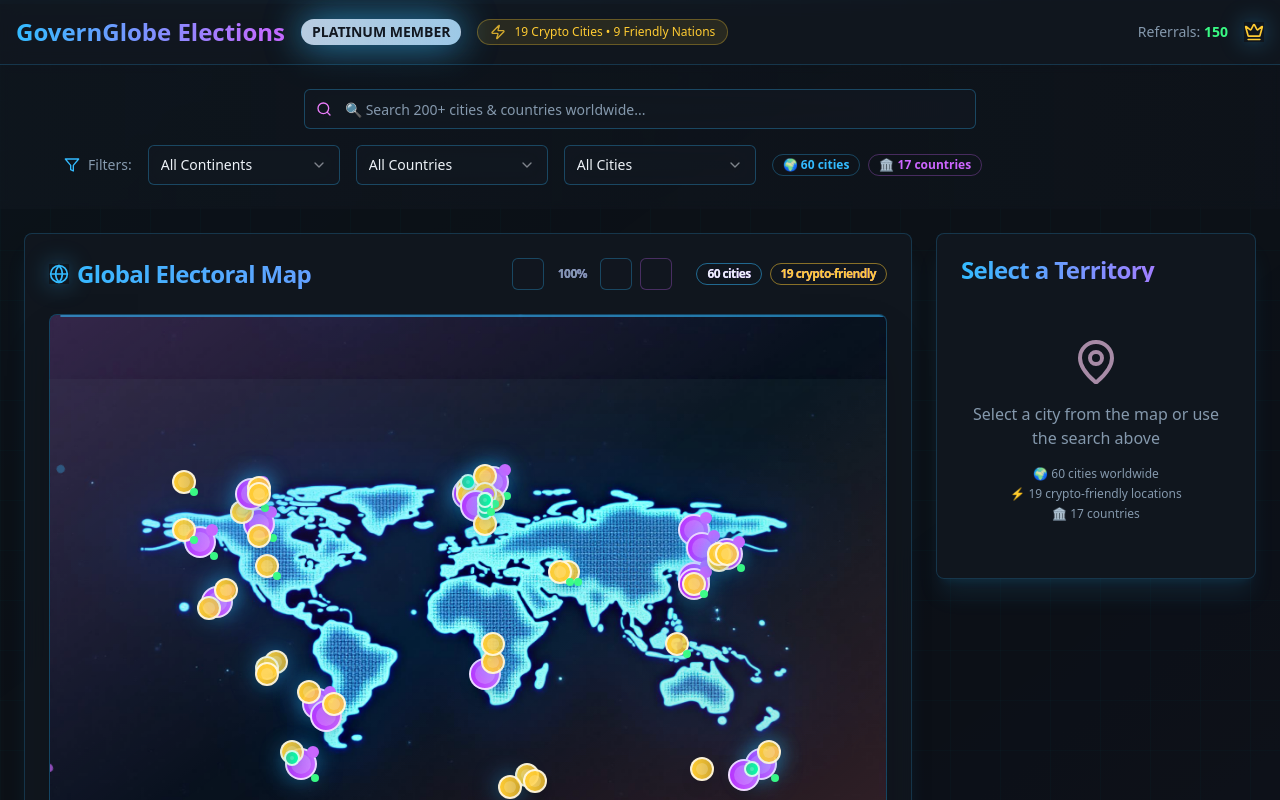
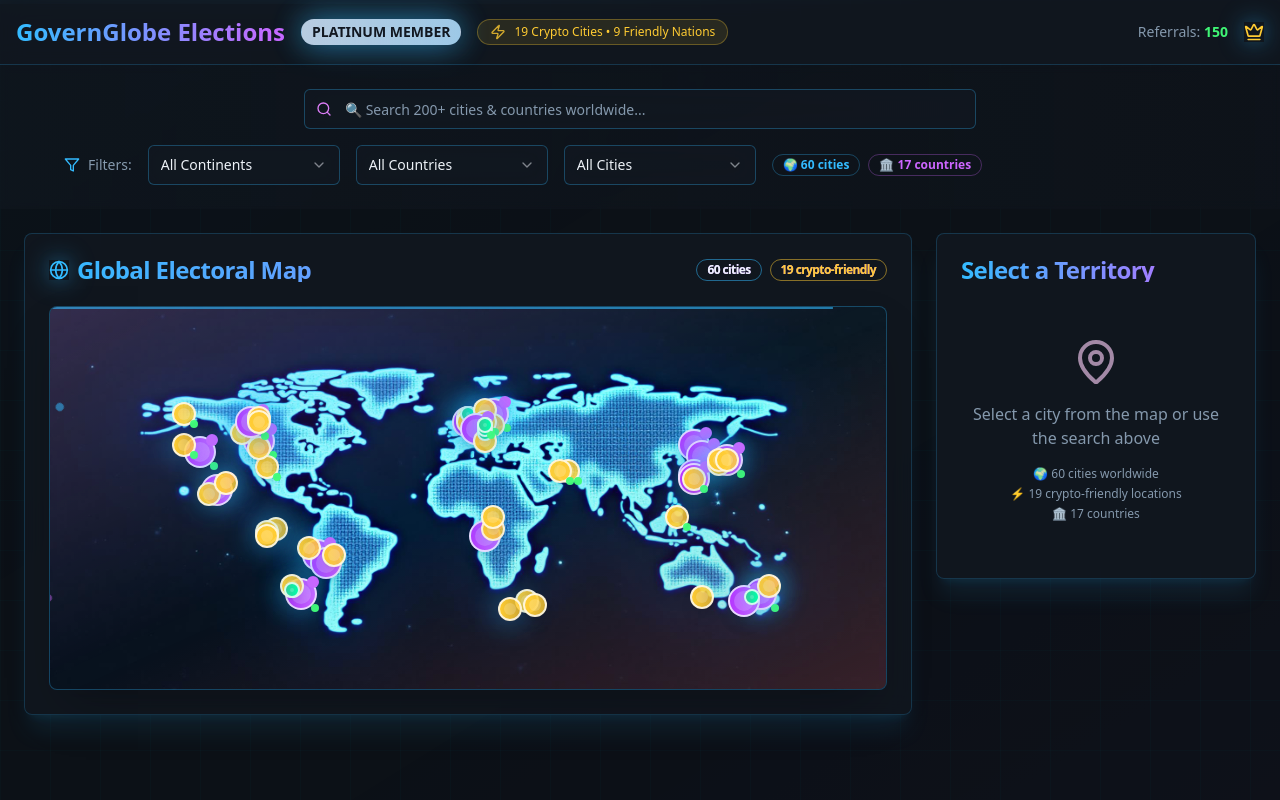
Before and after one commit to harryyatra506-sketch/govern-globe-elections, a React (Vite) app: page / in a window 1280 px wide. Shown: the top 800 px of the page. Built offline with nearby package versions, Linux system fonts and the light colour scheme.

Commit message:
Reverted to commit 3981b0592cb098b4ac75a29b18d5d3e57f003272

```diff
--- a/src/components/WorldMap.tsx
+++ b/src/components/WorldMap.tsx
@@ -1,5 +1,5 @@
 import { useState } from 'react';
-import { Users, Crown, MapPin, Filter, Globe, Zap, TrendingUp, Building, Flag, ZoomIn, ZoomOut, RotateCcw } from 'lucide-react';
+import { Users, Crown, MapPin, Filter, Globe, Zap, TrendingUp, Building, Flag } from 'lucide-react';
 import { Button } from './ui/button';
 import { Card, CardContent, CardHeader, CardTitle } from './ui/card';
 import { Badge } from './ui/badge';
@@ -32,8 +32,6 @@ const WorldMap = () => {
   const [cityFilter, setCityFilter] = useState<'all' | 'elections' | 'governors' | 'crypto'>('all');
   const [user] = useState<User>({ name: 'John Doe', tier: 'platinum', referrals: 150 });
   const [zoomLevel, setZoomLevel] = useState(1);
-  const [mapCenter, setMapCenter] = useState({ x: 50, y: 50 });
-  const [clickedTerritory, setClickedTerritory] = useState<string | null>(null);
 
   // Filter cities based on filters
   const getFilteredCities = (): CityData[] => {
@@ -65,8 +63,7 @@ const WorldMap = () => {
 
   const handleCitySelect = (city: CityData) => {
     setSelectedTerritory(city);
-    setZoomLevel(2.5);
-    setMapCenter({ x: city.coordinates.x, y: city.coordinates.y });
+    setZoomLevel(2);
   };
 
   const handleCountrySelect = (country: CountryData) => {
@@ -79,25 +76,7 @@ const WorldMap = () => {
 
   const handleTerritoryClick = (city: CityData) => {
     setSelectedTerritory(city);
-    setZoomLevel(2.5);
-    setMapCenter({ x: city.coordinates.x, y: city.coordinates.y });
-    setClickedTerritory(city.id);
-    // Remove the clicked animation after a short delay
-    setTimeout(() => setClickedTerritory(null), 800);
-  };
-
-  const handleZoomIn = () => {
-    setZoomLevel(prev => Math.min(prev + 0.5, 4));
-  };
-
-  const handleZoomOut = () => {
-    setZoomLevel(prev => Math.max(prev - 0.5, 0.5));
-  };
-
-  const handleResetView = () => {
-    setZoomLevel(1);
-    setMapCenter({ x: 50, y: 50 });
-    setSelectedTerritory(null);
+    setZoomLevel(2);
   };
 
   const getAvailableCountries = () => {
@@ -253,38 +232,6 @@ const WorldMap = () => {
                 <Globe className="w-5 h-5 text-primary animate-glow-pulse" />
                 Global Electoral Map
                 <div className="flex items-center gap-2 ml-auto">
-                  {/* Zoom Controls */}
-                  <div className="flex items-center gap-1 mr-4">
-                    <Button
-                      variant="outline"
-                      size="sm"
-                      onClick={handleZoomOut}
-                      disabled={zoomLevel <= 0.5}
-                      className="h-8 w-8 p-0 bg-card/50 border-primary/30 hover:bg-primary/10"
-                    >
-                      <ZoomOut className="w-3 h-3" />
-                    </Button>
-                    <span className="text-xs text-muted-foreground px-2 min-w-12 text-center">
-                      {Math.round(zoomLevel * 100)}%
-                    </span>
-                    <Button
-                      variant="outline"
-                      size="sm"
-                      onClick={handleZoomIn}
-                      disabled={zoomLevel >= 4}
-                      className="h-8 w-8 p-0 bg-card/50 border-primary/30 hover:bg-primary/10"
-                    >
-                      <ZoomIn className="w-3 h-3" />
-                    </Button>
-                    <Button
-                      variant="outline"
-                      size="sm"
-                      onClick={handleResetView}
-                      className="h-8 w-8 p-0 bg-card/50 border-accent/30 hover:bg-accent/10 ml-1"
-                    >
-                      <RotateCcw className="w-3 h-3" />
-                    </Button>
-                  </div>
                   <Badge variant="outline" className="text-xs border-primary/50">
                     {filteredCities.length} cities
                   </Badge>
@@ -296,12 +243,8 @@ const WorldMap = () => {
             </CardHeader>
             <CardContent>
               <div
-                className="relative w-full h-[600px] bg-cover bg-center rounded-lg border border-primary/30 overflow-hidden shadow-2xl cursor-move"
-                style={{
-                  backgroundImage: `url(${futuristicWorldMap})`,
-                  backgroundSize: `${100 * zoomLevel}%`,
-                  backgroundPosition: `${50 - (mapCenter.x - 50) * (zoomLevel - 1)}% ${50 - (mapCenter.y - 50) * (zoomLevel - 1)}%`
-                }}
+                className="relative w-full h-96 bg-cover bg-center rounded-lg border border-primary/30 overflow-hidden shadow-2xl"
+                style={{ backgroundImage: `url(${futuristicWorldMap})` }}
               >
                 {/* Holographic overlay */}
                 <div className="absolute inset-0 bg-gradient-to-br from-primary/20 via-transparent to-accent/20 animate-hologram"></div>
@@ -319,19 +262,11 @@ const WorldMap = () => {
                 </div>
 
                 {/* Territory Markers */}
-                {filteredCities.map((city) => {
-                  const adjustedX = 50 + (city.coordinates.x - 50) * zoomLevel - (mapCenter.x - 50) * (zoomLevel - 1);
-                  const adjustedY = 50 + (city.coordinates.y - 50) * zoomLevel - (mapCenter.y - 50) * (zoomLevel - 1);
-                  const isVisible = adjustedX >= -5 && adjustedX <= 105 && adjustedY >= -5 && adjustedY <= 105;
-                  const isClicked = clickedTerritory === city.id;
-
-                  if (!isVisible) return null;
-
-                  return (
+                {filteredCities.map((city) => (
                   <button
                     key={city.id}
                     onClick={() => handleTerritoryClick(city)}
-                      className={`absolute transform -translate-x-1/2 -translate-y-1/2 rounded-full border-2 border-white/80 shadow-lg transition-all duration-500 hover:scale-150 hover:shadow-xl group ${
+                    className={`absolute transform -translate-x-1/2 -translate-y-1/2 rounded-full border-2 border-white/80 shadow-lg transition-all duration-300 hover:scale-150 hover:shadow-xl group ${
                       city.tier === 'metropolis' ? 'w-8 h-8' : city.tier === 'major' ? 'w-6 h-6' : 'w-4 h-4'
                     } ${
                       city.hasElection
@@ -339,13 +274,10 @@ const WorldMap = () => {
                         : city.governor
                         ? 'bg-gradient-to-r from-gold to-gold/80 animate-glow-pulse shadow-gold/50'
                         : `bg-gradient-to-r ${getTierColor(city.tier)} hover:shadow-territory/50`
-                      } ${
-                        isClicked ? 'animate-bounce scale-150 shadow-2xl shadow-primary/50' : ''
                     }`}
                     style={{
-                        left: `${adjustedX}%`,
-                        top: `${adjustedY}%`,
-                        transform: `translate(-50%, -50%) scale(${zoomLevel * (isClicked ? 1.5 : 1)})`,
+                      left: `${city.coordinates.x}%`,
+                      top: `${city.coordinates.y}%`,
                     }}
                     title={`${city.name}, ${city.country}`}
                   >
@@ -361,21 +293,15 @@ const WorldMap = () => {
                     {city.cryptoFriendly && (
                       <div className="absolute -bottom-1 -right-1 w-2 h-2 bg-gold rounded-full animate-hologram"></div>
                     )}
-
-                      {/* Click ripple effect */}
-                      {isClicked && (
-                        <div className="absolute inset-0 rounded-full border-2 border-primary animate-ping"></div>
-                      )}
                   </button>
-                  );
-                })}
+                ))}
 
                 {selectedTerritory && (
                   <div
-                    className="absolute transform -translate-x-1/2 -translate-y-full bg-card/95 backdrop-blur-md border border-primary/30 rounded-lg p-3 shadow-xl shadow-primary/20 z-10 animate-fade-in min-w-48"
+                    className="absolute transform -translate-x-1/2 -translate-y-full bg-card/90 backdrop-blur-md border border-primary/30 rounded-lg p-3 shadow-xl shadow-primary/20 z-10 animate-glow-pulse min-w-48"
                     style={{
-                      left: `${50 + (selectedTerritory.coordinates.x - 50) * zoomLevel - (mapCenter.x - 50) * (zoomLevel - 1)}%`,
-                      top: `${50 + (selectedTerritory.coordinates.y - 50) * zoomLevel - (mapCenter.y - 50) * (zoomLevel - 1)}%`,
+                      left: `${selectedTerritory.coordinates.x}%`,
+                      top: `${selectedTerritory.coordinates.y}%`,
                     }}
                   >
                     <div className="text-sm font-semibold text-primary flex items-center gap-2">
```
Lines whose indentation alone changed are shown as unchanged.
